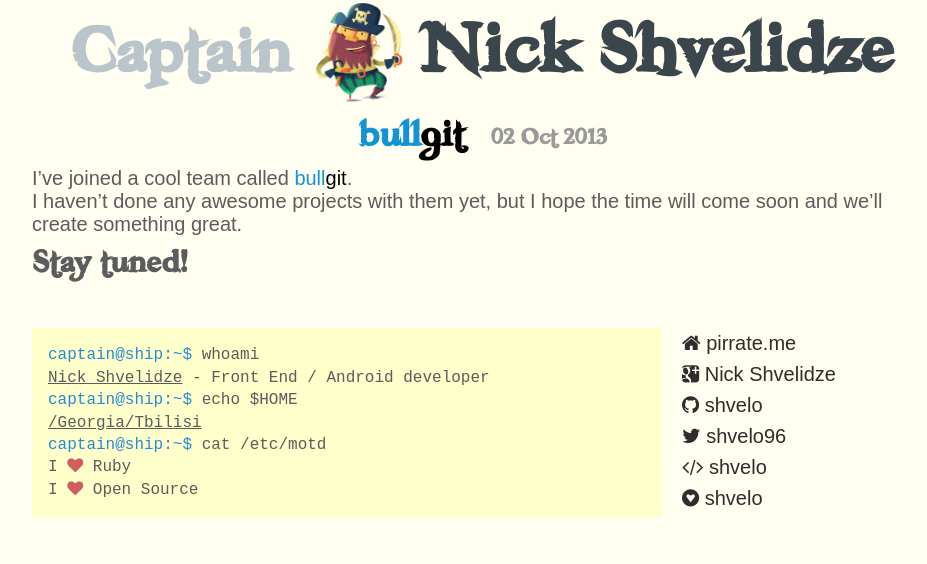
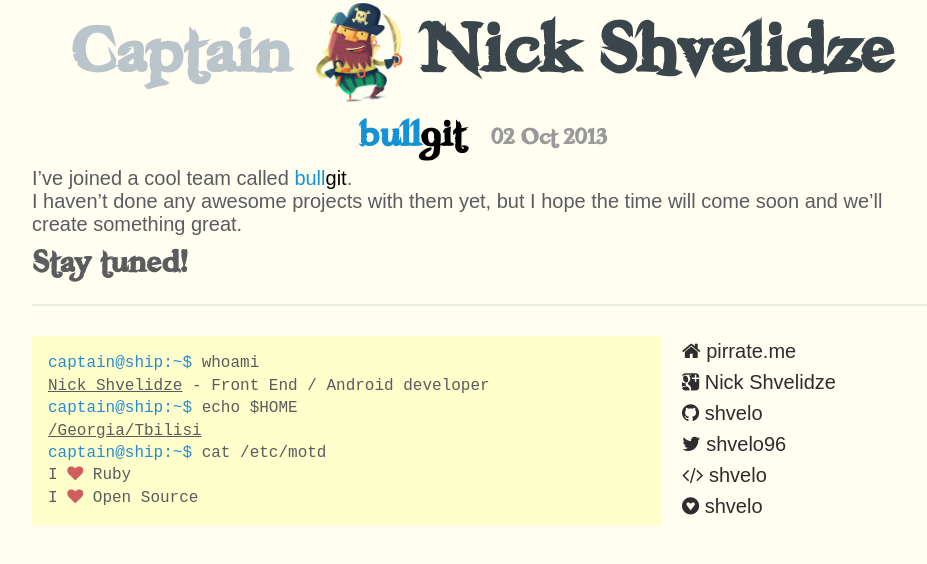
Before and after one commit to shvelo/blog.pirrate.me, a Jekyll site: the page built from _posts/2013-10-02-bullgit.md, in a window 1280 px wide. Shown: the top 564 px of the page, without its empty margins (158-1085 px from the left). Built offline with Jekyll 4.4.1, drawn with Linux system fonts in a browser that asks for light colours; nearby versions of some CDN libraries; Markdown is read by kramdown in place of the engine named in the settings; comment, search, counter and statistics services are not loaded.

Commit message:
Disqus Comments

```diff
--- a/_config.yml
+++ b/_config.yml
@@ -8,3 +8,5 @@
 baseurl: /
 url: http://blog.pirrate.me
 excerpt_separator: "<!--more-->"
+
+disqus_shortname: pirrate
--- a/_layouts/post.html
+++ b/_layouts/post.html
@@ -6,4 +6,15 @@
 {% if page.custom_title %}{{ page.custom_title }}{% else %}{{ page.title }}{% endif %}
 <small>{{page.date | date_to_string}}</small></a></h1>
 <div class="content">{{ content }}</div>
+
+<div id="disqus_thread"></div>
+<script>
+var disqus_shortname = "{{ site.disqus_shortname }}";
+var disqus_title = "{{ page.title }}";
+(function() {
+    var dsq = document.createElement('script'); dsq.type = 'text/javascript'; dsq.async = true;
+    dsq.src = '//' + disqus_shortname + '.disqus.com/embed.js';
+    (document.getElementsByTagName('head')[0] || document.getElementsByTagName('body')[0]).appendChild(dsq);
+})();
+</script>
 </div>
--- a/css/main.css
+++ b/css/main.css
@@ -119,7 +119,7 @@
 }
 
 #container #content .post {
-  padding-bottom: 2em;
+  padding-bottom: 1.5em;
 }
 
 #container #content .posts .post {
@@ -187,6 +187,11 @@
 #container #content .post .more {
   display: block;
   margin-top: .3em;
+}
+
+#disqus_thread {
+  padding: .4em 0;
+  border-bottom: 2px solid rgba(0,49,79,.08);
 }
 
 #container #footer {
```
